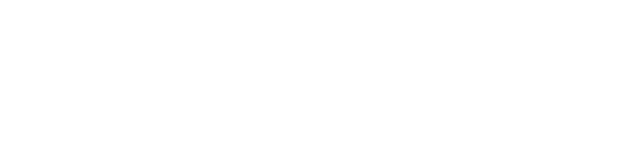
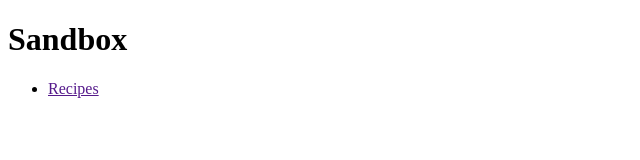
Before and after one commit to ZachRich/Sandbox, a plain HTML site: page index.html in a window 1280 px wide. Shown: the whole page, without its empty margins (0-640 px from the left). Drawn offline with Linux system fonts and the light colour scheme.

Commit message:
Update index.html

```diff
--- a/index.html
+++ b/index.html
@@ -7,6 +7,9 @@
     <title>Recipes</title>
   </head>
 
-
+<h1>Sandbox</h1>
+<ul>
+  <li><a href="">Recipes</a></li>
+</ul>
 
 </html>
```
